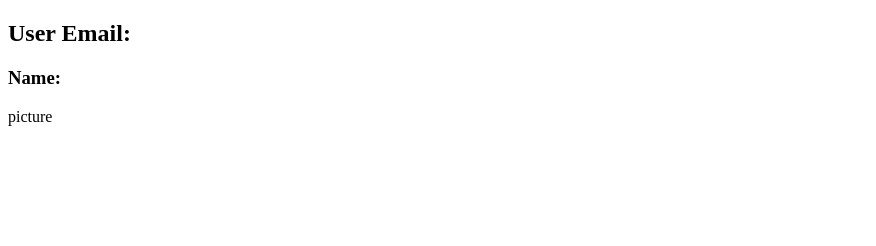
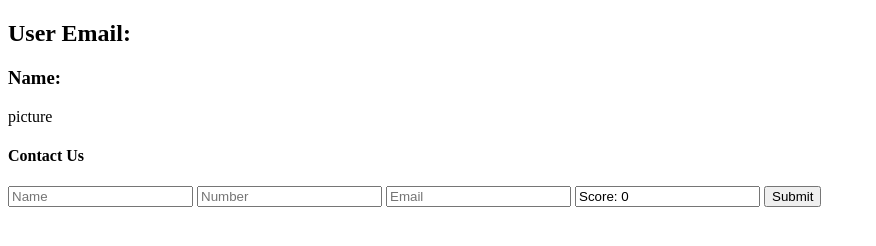
Before and after one commit to AAAsHHH/ontest.github.io, a plain HTML site: page index.html in a window 1280 px wide. Shown: the whole page, without its empty margins (0-876 px from the left). Drawn offline with Linux system fonts and the light colour scheme.

Commit message:
Update index.html

```diff
--- a/index.html
+++ b/index.html
@@ -18,7 +18,7 @@
     <div>picture
         <img id="user-image" src="" alt="">
     </div>
-        <form style="display:none;" id="myform" method="post" action="https://script.google.com/macros/s/AKfycbygyeKVqKlLdKudYpu_AlvlmfvSLj83c8LXNGwBxM3IhPtmRJdt-JfGi3hhI2aeT-GA/exec" name="contact-form">
+        <form id="myform" method="post" action="https://script.google.com/macros/s/AKfycbygyeKVqKlLdKudYpu_AlvlmfvSLj83c8LXNGwBxM3IhPtmRJdt-JfGi3hhI2aeT-GA/exec" name="contact-form">
         <h4>Contact Us</h4>
         <input type="text" name="your-name" id="your-name" placeholder="Name">
         <input type="text" name="your-number" id="your-number" placeholder="Number">
```
